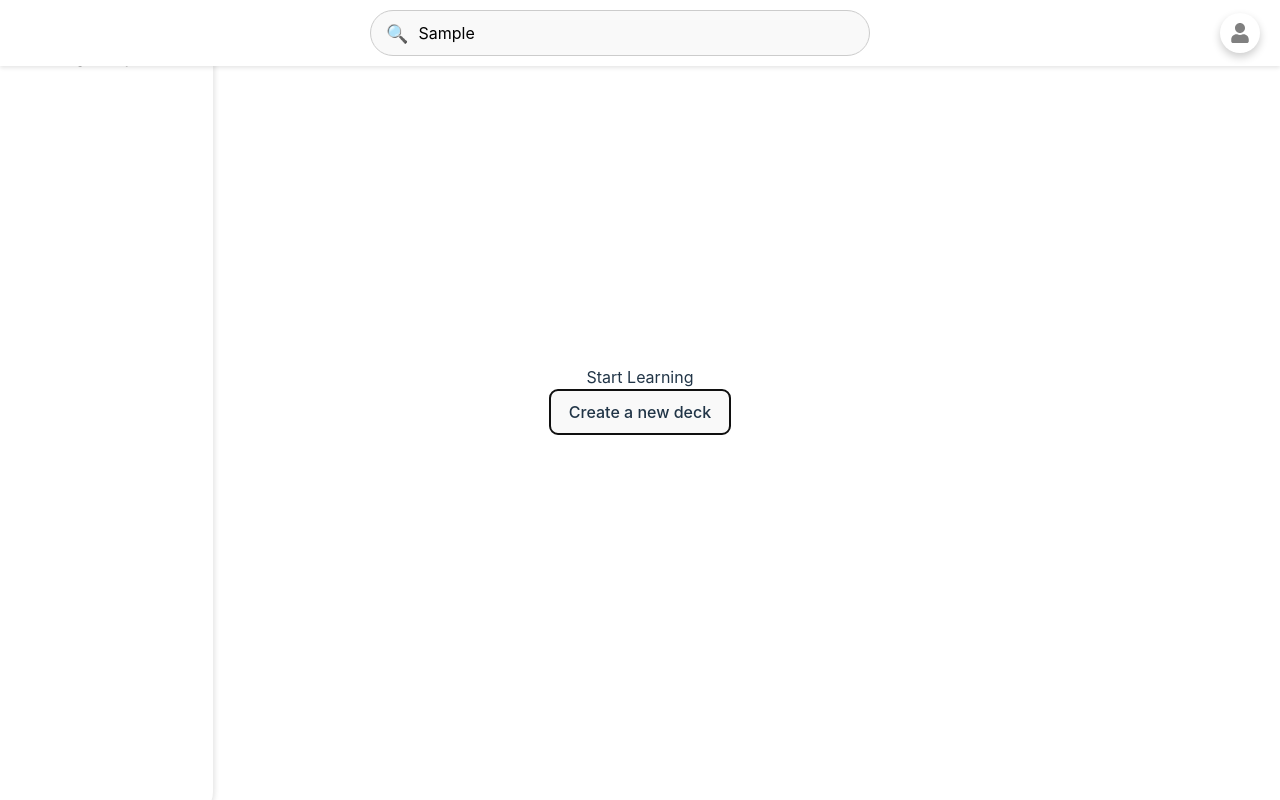
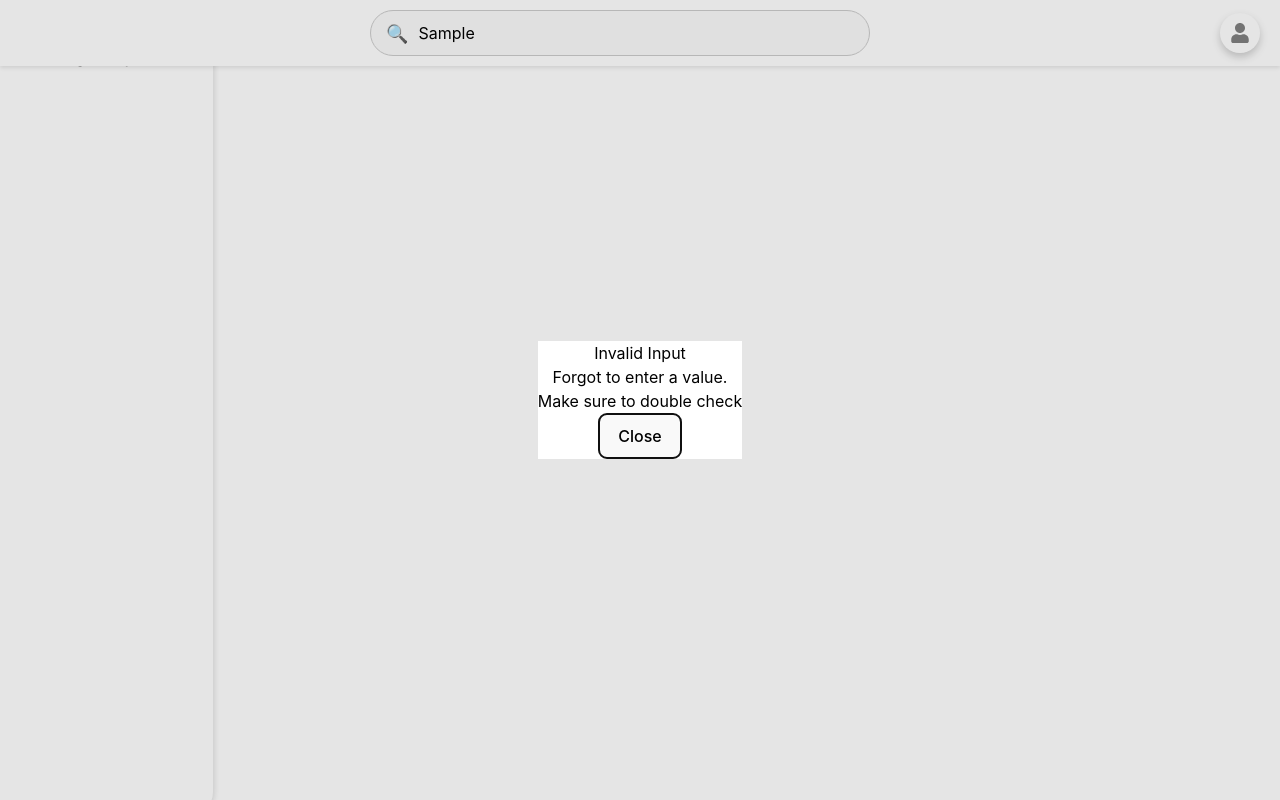
Before and after one commit to harryphma/smartCard, a React (Vite) app in the folder frontend_gemini/react-card/: page / in a window 1280 px wide. Both pictures are taken after typing "Sample" into the empty fields and a click on the button "Create a new deck". Built offline with nearby package versions, Linux system fonts and the light colour scheme.

Commit message:
add modal

```diff
--- /dev/null
+++ b/frontend_gemini/react-card/src/components/Modal.jsx
@@ -0,0 +1,24 @@
+import { forwardRef, useImperativeHandle, useRef } from "react";
+import Button from "./Button.jsx";
+
+const Modal = forwardRef(({buttonCaption, children}, ref) => {
+    const dialog = useRef();
+    useImperativeHandle(ref, () => {
+        return {
+            open(){
+                dialog.current.showModal();
+            }
+        }
+    });
+
+    return (
+        <dialog ref={dialog} className="backdrop:bg-stone-900/90 p-4 rounded-md shadow-md">
+            {children}
+            <form method="dialog" className="mt-4 text-right">
+                    <Button>{buttonCaption}</Button>
+            </form>
+        </dialog>
+    );
+});
+
+export default Modal;
--- a/frontend_gemini/react-card/src/components/NoDeckSelected.jsx
+++ b/frontend_gemini/react-card/src/components/NoDeckSelected.jsx
@@ -1,12 +1,27 @@
+import { useRef } from "react";
 import Button from "./Button.jsx";
+import Modal from "./Modal.jsx";
 
 export default function NoDeckSelected() {
+
+    const modal = useRef();
+
+    function handleModal(){
+        modal.current.open();
+    }
     return (
-        <div className="w-2/3 h-screen flex flex-col justify-center items-center text-center ml-auto">
-            <h2 className="text-xl font-bold text-stone-500 my-4 whitespace-nowrap">Start Learning</h2>
-            <p className="mt-8">
-                <Button>Create a new deck</Button>
-            </p>
-        </div>
+        <>
+            <Modal ref={modal} buttonCaption = "Close">
+                <h2 className="text-xl font-bold text-stone-700 my-4" >Invalid Input</h2>
+                <p className="text-stone-600 mb-4">Forgot to enter a value.</p>
+                <p className="text-stone-600 mb-4">Make sure to double check</p>
+            </Modal>
+            <div className="w-2/3 h-screen flex flex-col justify-center items-center text-center ml-auto">
+                <h2 className="text-xl font-bold text-stone-500 my-4 whitespace-nowrap">Start Learning</h2>
+                <p className="mt-8">
+                    <Button onClick={handleModal}>Create a new deck</Button>
+                </p>
+            </div>
+        </>
     );
 }
```
